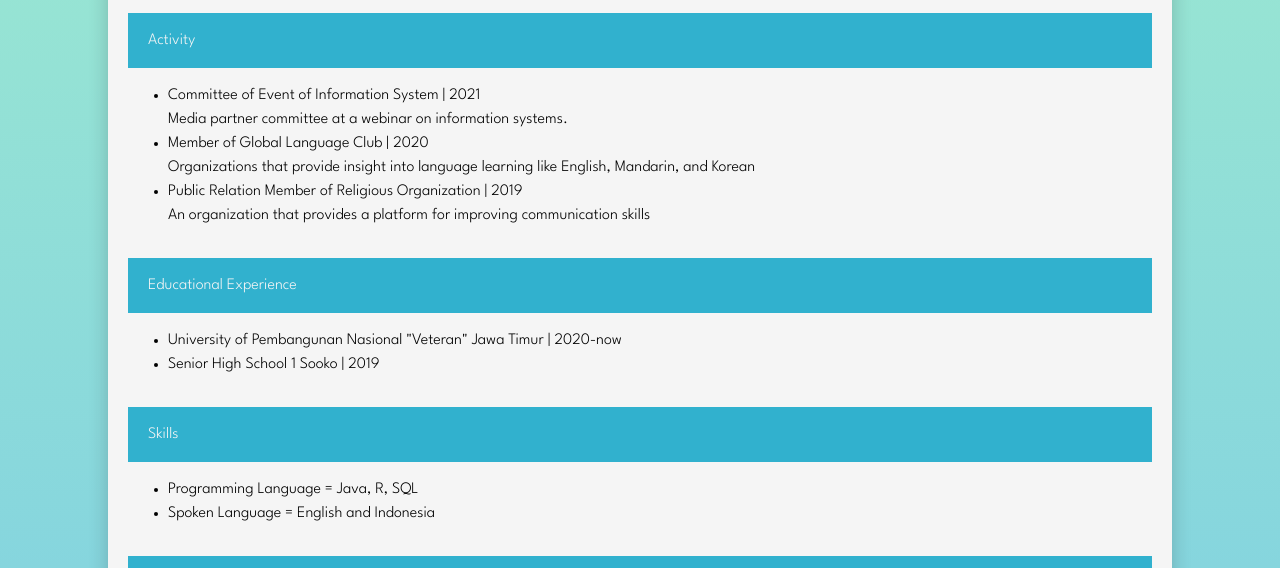
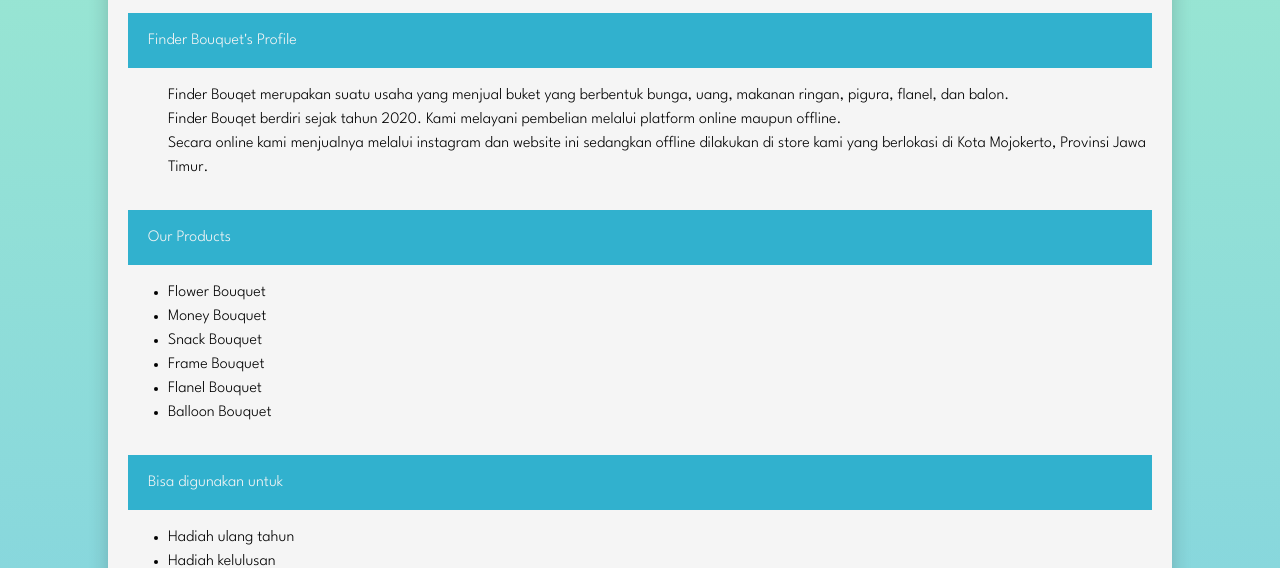
Before and after one commit to roroap29/E-Bisnis, a plain HTML site: page Personal Portofolio/index.html in a window 1280 px wide. Shown: the part 387-955 px from the top of the page. Drawn offline with nearby package versions, Linux system fonts and the light colour scheme.

Commit message:
Update index.html

```diff
--- a/Personal Portofolio/index.html
+++ b/Personal Portofolio/index.html
@@ -43,49 +43,58 @@
                 <img class="intro-photo" src="assets/profile.jpg">
             </div>
 
-            <!-- Activity -->
+            <!-- Finder Bouquet's Profile -->
             <div>
-                <p class="title-section">Activity</p>
+                <p class="title-section">Finder Bouquet's Profile</p>
+                <ul class="content-section">
+                    <div>Finder Bouqet merupakan suatu usaha yang menjual buket yang berbentuk bunga, uang, makanan ringan, pigura, flanel, dan balon.
+                    </div>
+                    <div>Finder Bouqet berdiri sejak tahun 2020. Kami melayani pembelian melalui platform online maupun offline. </div>
+                    <div>Secara online kami menjualnya melalui instagram dan website ini sedangkan offline dilakukan di store kami yang berlokasi di Kota Mojokerto, Provinsi Jawa Timur.</div>
+                </ul>
+            </div>
+
+
+            <!-- Our Products -->
+            <div>
+                <p class="title-section">Our Products</p>
                 <ul class="content-section">
                     <li>
-                        <div>Committee of Event of Information System | 2021</div>
-                        <div>Media partner committee at a webinar on information systems. </div>
+                        <div>Flower Bouquet</div>
                     </li>
                     <li>
-                        <div>Member of Global Language Club | 2020</div>
-                        <div>Organizations that provide insight into language learning like English,
-                            Mandarin, and Korean</div>
+                        <div>Money Bouquet</div>
                     </li>
                     <li>
-                        <div>Public Relation Member of Religious Organization | 2019</div>
-                        <div>An organization that provides a platform for improving communication skills</div>
+                        <div>Snack Bouquet</div>
+                    </li>
+                    <li>
+                        <div>Frame Bouquet</div>
+                    </li>
+                    <li>
+                        <div>Flanel Bouquet</div>
+                    </li>
+                    <li>
+                        <div>Balloon Bouquet</div>
                     </li>
                 </ul>
             </div>
 
-
-            <!-- Educational Experience -->
+            <!-- Bisa digunakan untuk -->
             <div>
-                <p class="title-section">Educational Experience</p>
+                <p class="title-section">Bisa digunakan untuk</p>
                 <ul class="content-section">
                     <li>
-                        <div>University of Pembangunan Nasional "Veteran" Jawa Timur | 2020-now</div>
+                        <div>Hadiah ulang tahun</div>
                     </li>
                     <li>
-                        <div>Senior High School 1 Sooko | 2019</div>
-                    </li>
-                </ul>
-            </div>
-
-            <!-- Skills -->
-            <div>
-                <p class="title-section">Skills</p>
-                <ul class="content-section">
-                    <li>
-                        <div>Programming Language = Java, R, SQL</div>
+                        <div>Hadiah kelulusan</div>
                     </li>
                     <li>
-                        <div>Spoken Language = English and Indonesia</div>
+                        <div>Hadiah pernikahan</div>
+                    </li>
+                    <li>
+                        <div>Dll.</div>
                     </li>
                 </ul>
             </div>
@@ -114,7 +123,7 @@
     </div>
 
     <footer class="footer">
-        Copyright &copy; 2022, by Roro Ayu Pangestuti
+        Copyright &copy; 2022, by Silvy, Rhizma, Roro
         <!-- &nbsp = untuk spasi, &copy = untuk lambang copyright -->
 
     </footer>
```
